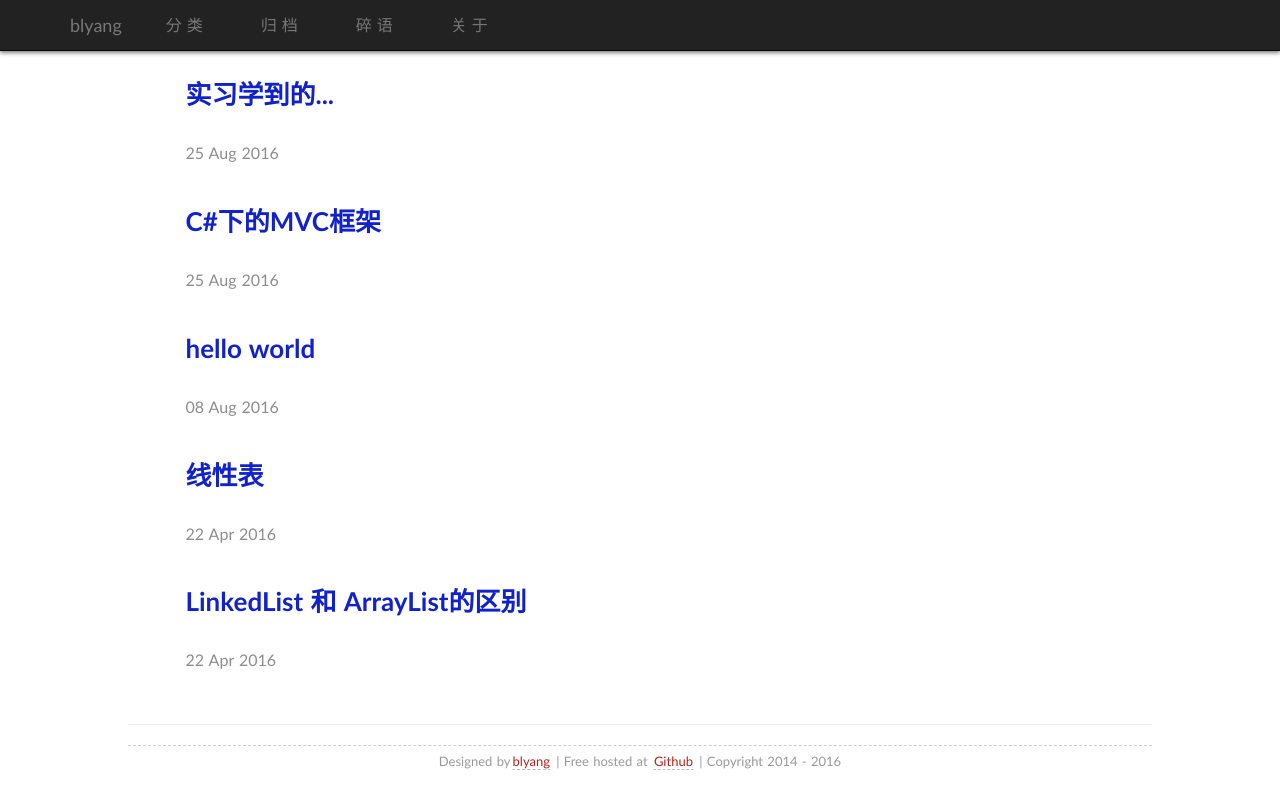
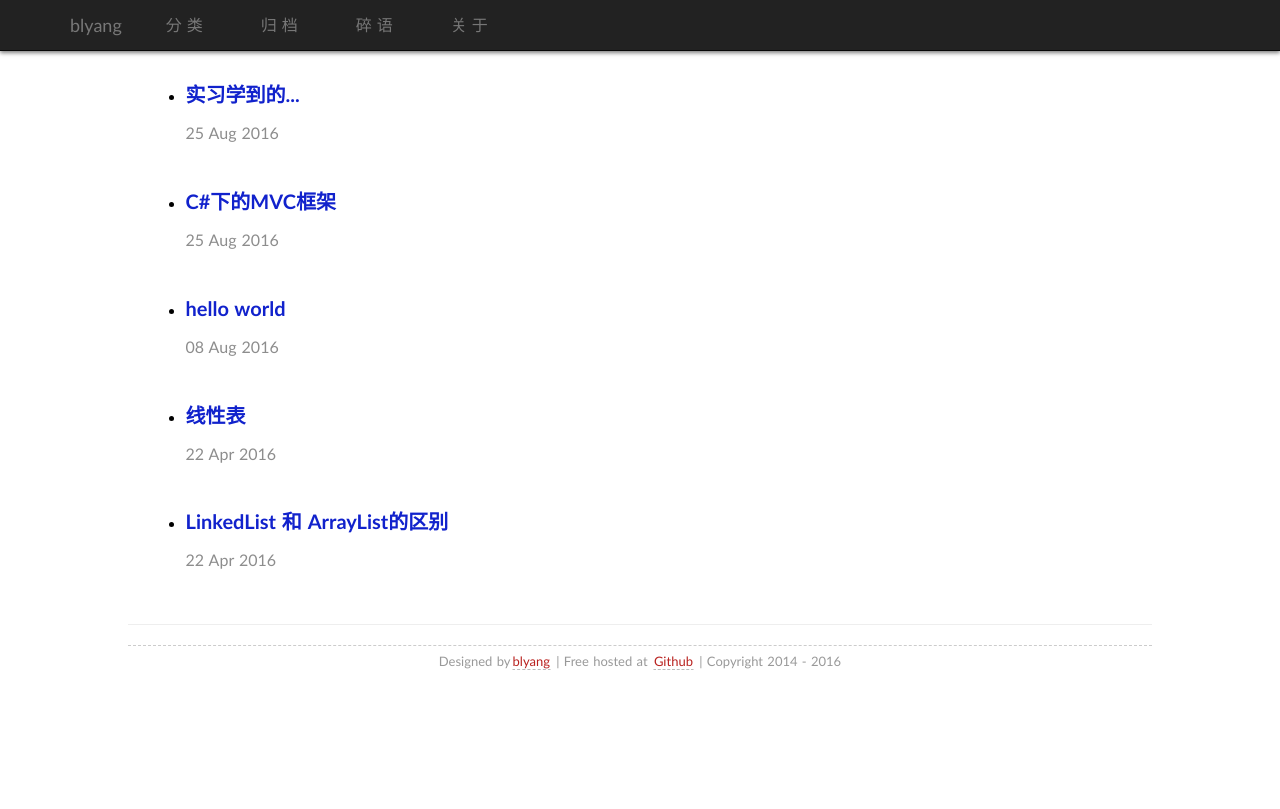
Before and after one commit to BLYang7/blyang7.github.io, a Jekyll site: the page built from index.html, in a window 1280 px wide. Shown: the top 809 px of the page. Built offline with Jekyll 4.4.1, drawn with Linux system fonts in a browser that asks for light colours; the list of posts is cut into pages by our own code; comment, search, counter and statistics services are not loaded.

Commit message:
修改了主页的格式

```diff
--- a/index.html
+++ b/index.html
@@ -16,9 +16,9 @@ title: "首页：Home"
         	<div post-cate="All">
         		<ul class="posts">
 					{% for post in paginator.posts %}
-					<li>
-						<h2><a href="{{ post.url }}">{{ post.title }}</a></h2>
-						<span class="date">{{ post.date | date_to_string }}</span>
+					<li style="list-style:initial;">
+						<h2 style="font-size:20px; margin:0 0 4px 0;"><a href="{{ post.url }}">{{ post.title }}</a></h2>
+						<span class="date" style="margin:0px 0px; ">{{ post.date | date_to_string }}</span>
 					</li>
 					{% endfor %}
 				</ul>
```
